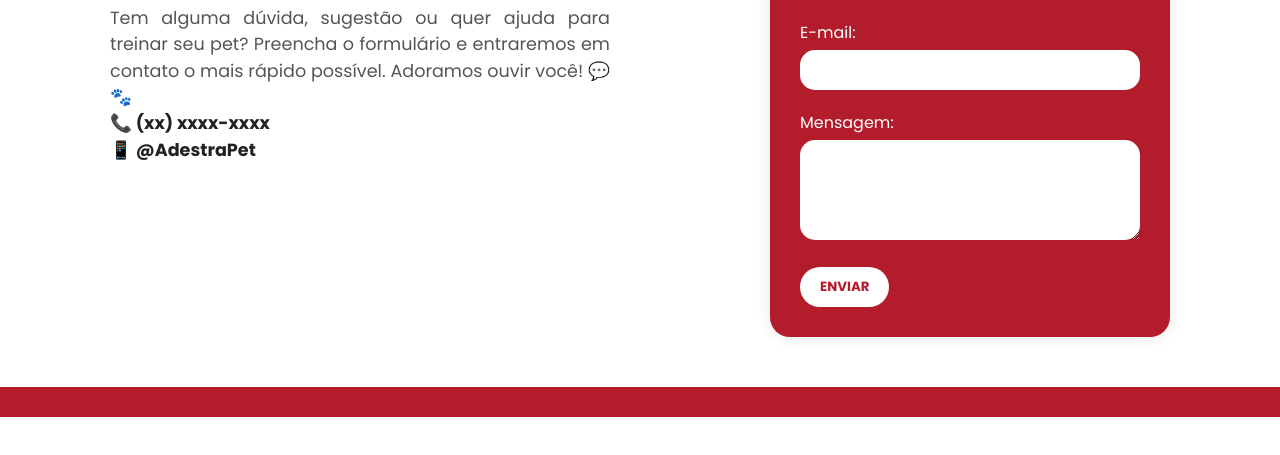
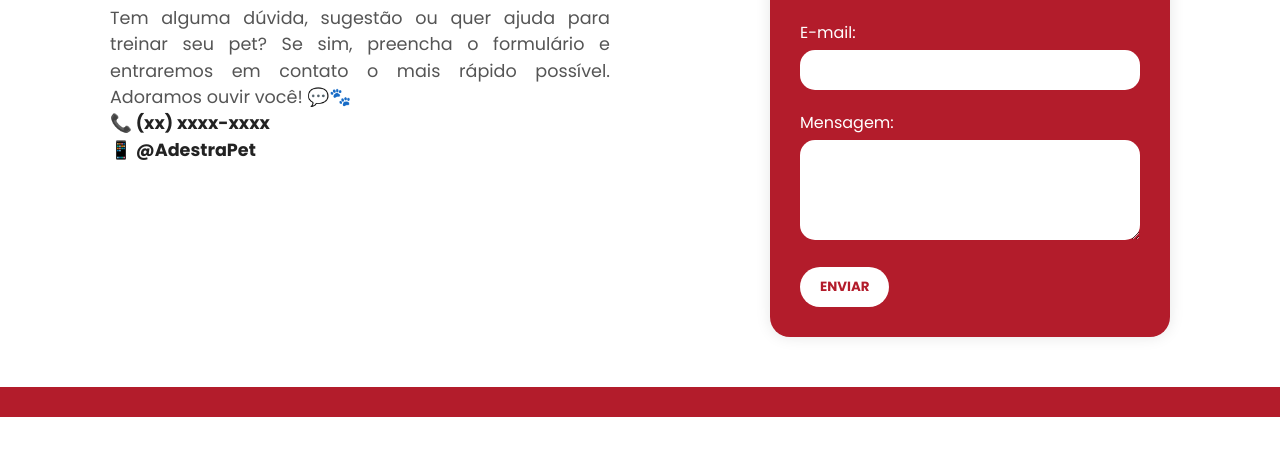
Before and after one commit to layracosta/adestrapet, a plain HTML site: page contato.html in a window 1280 px wide. Shown: the part 287-742 px from the top of the page. Drawn offline with Linux system fonts and the light colour scheme.

Commit message:
contato.html

```diff
--- a/contato.html
+++ b/contato.html
@@ -20,8 +20,8 @@
     <main class="container">
         <section class="info-contato">
             <h1 class="h1-contact">ENTRE EM <span>CONTATO!</span></h1>
-            <p>Tem alguma dúvida, sugestão ou quer ajuda para treinar seu pet?
-Preencha o formulário e entraremos em contato o mais rápido possível.
+            <p>Tem alguma dúvida, sugestão ou quer ajuda para treinar seu pet? Se sim,
+preencha o formulário e entraremos em contato o mais rápido possível.
 Adoramos ouvir você! 💬🐾</p>
             <div class="contatos">
                 <p>📞 (xx) xxxx-xxxx</p>
@@ -50,4 +50,5 @@ Adoramos ouvir você! 💬🐾</p>
     <script src="js/app.js"></script>
 </body>
 
+
 </html>
```
